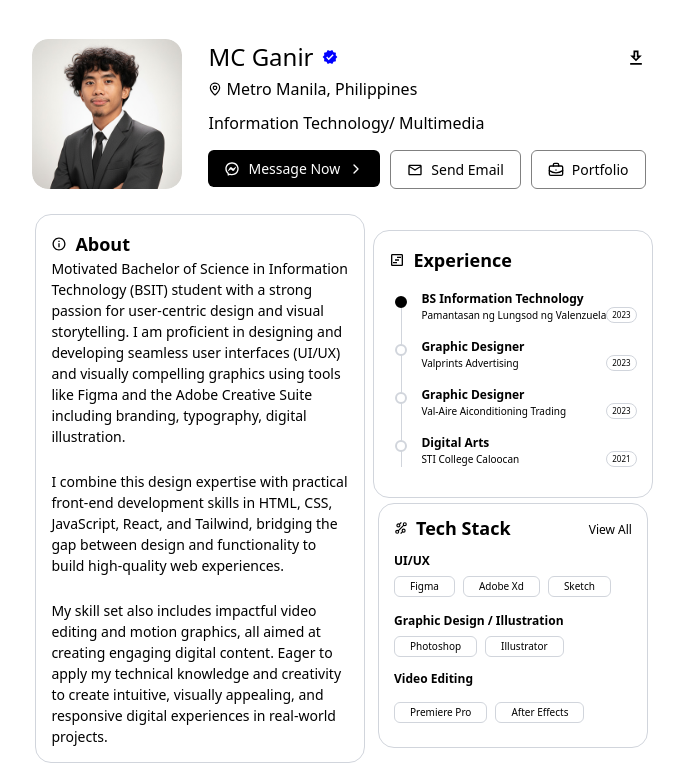
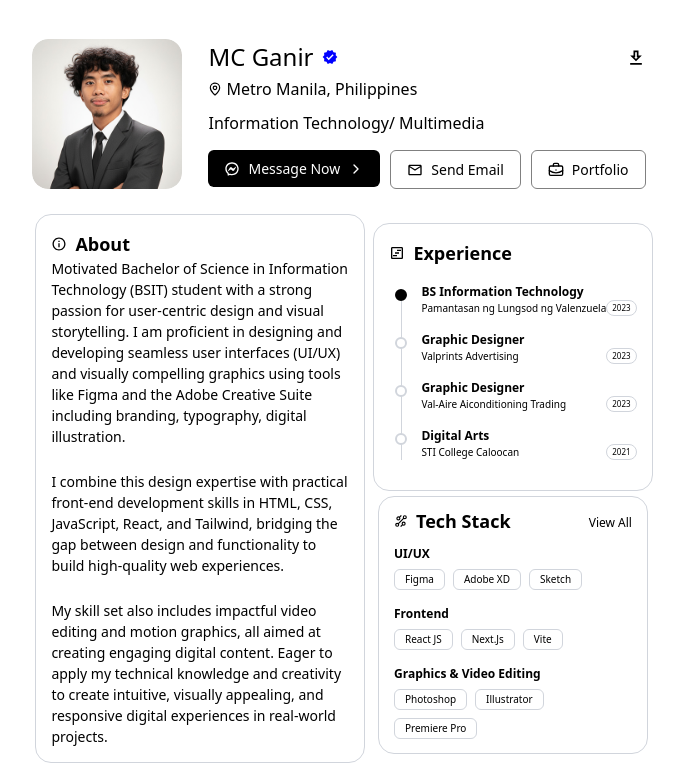
Before and after one commit to mc489/mc489portfolio, a React (Vite) app: page / in a window 1280 px wide. Shown: the top 774 px of the page, without its empty margins (296-980 px from the left). Built offline with nearby package versions, Linux system fonts and the light colour scheme.

Commit message:
efficient code tech stack pt 2

```diff
--- a/index.html
+++ b/index.html
@@ -2,7 +2,7 @@
 <html lang="en">
   <head>
     <meta charset="UTF-8" />
-    <link rel="icon" type="image/jpeg" href="/mcicon192.png " sizes="192x192" />
+    <link rel="icon" type="image/png" href="/mcicon192.png " sizes="192x192" />
     <meta name="viewport" content="width=device-width, initial-scale=1.0" />
     <title>MC Ganir</title>
   </head>
--- a/src/TechStack.jsx
+++ b/src/TechStack.jsx
@@ -15,6 +15,10 @@ function TechStack() {
     const isRetina = useMediaQuery({ query: '(min-resolution: 2dppx)' })
 
     const [showModal, setShowModal] = useState(false);
+    const uiuix = ['Figma', 'Adobe XD', 'Sketch']
+    const FrontEnd = [ 'React JS',  'Next.Js', 'Vite']
+    const creative = ['Photoshop', 'Illustrator', 'Premiere Pro']
+
     return (
 
 
@@ -32,7 +36,7 @@ function TechStack() {
 
                         <div className='flex justify-between items-center'>
                             <div className='flex gap-2 items-center'>
-                                 <GrTechnology size={14} color="black"/>
+                                <GrTechnology size={14} color="black" />
                                 <span className="text-lg font-semibold ">Tech Stack</span>
 
                             </div>
@@ -49,33 +53,36 @@ function TechStack() {
 
                         <div className='mb-[10px] flex gap-2 cursor-pointer w-full rounded-[12px]  '>
 
-                            <div className="items-center px-[15px] py-[2px] flex flex-row items-center gap-2
+
+                            {uiuix.map((design) => (
+                                <span key={design} className='text-[10px] items-center px-[10px] py-[2px] flex flex-row items-center gap-2
                                 rounded-[6px] border-1 border-gray-300  hover:-translate-y-0.5
-                                duration-200">
+                                duration-200">'>{design}
+                                </span>
+
+                            )
 
 
-                                <span className='text-[10px]'> Figma </span>
+                            )}
+
 
                         </div>
 
 
 
-                            <div className="items-center px-[15px]  flex flex-row items-center
-                                rounded-[6px] gap-2 border-1 border-gray-300  hover:-translate-y-0.5
-                                  duration-200">
+                        <div className='mb-[5px]'>
+
+                            <span className='font-semibold text-[12px] '>Frontend</span>
+                        </div>
 
 
-                                <span className='text-[10px]'> Adobe Xd</span>
-
-                            </div>
-                             <div className="items-center px-[15px]  flex flex-row items-center
-                                rounded-[6px] gap-2 border-1 border-gray-300  hover:-translate-y-0.5
-                                  duration-200">
+                        <div className='mb-[10px]  flex gap-2 cursor-pointer w-full rounded-[12px] flex-wrap  '>
 
 
-                                <span className='text-[10px]'> Sketch</span>
-
-                            </div>
+                            {FrontEnd.map((front) => (<span key={front} className='text-[10px] items-center px-[10px] py-[2px] flex flex-row items-center gap-2
+                                rounded-[6px] border-1 border-gray-300  hover:-translate-y-0.5
+                                duration-200">'>{front}</span>
+                            ))}
 
 
 
@@ -83,63 +90,21 @@ function TechStack() {
 
                       <div className='mb-[5px]'>
 
-                            <span className='font-semibold text-[12px] '>Graphic Design / Illustration</span>
+                            <span className='font-semibold text-[12px] '>Graphics & Video Editing</span>
                         </div>
+   <div className='mb-[10px]  flex gap-2 cursor-pointer w-full rounded-[12px] flex-wrap  '>
 
 
-                        <div className='mb-[10px]  flex gap-2 cursor-pointer w-full rounded-[12px] flex-wrap  '>
-
-                            <div className="items-center gap-2 px-[15px] py-[2px] flex flex-row items-center gap-
+                            {creative.map((graphics) => (<span key={graphics} className='text-[10px] items-center px-[10px] py-[2px] flex flex-row items-center gap-2
                                 rounded-[6px] border-1 border-gray-300  hover:-translate-y-0.5
-                                duration-200">
+                                duration-200">'>{graphics}</span>
+                            ))}
 
 
-                                <span className='text-[10px]'> Photoshop </span>
 
                         </div>
 
 
-
-                            <div className="items-center px-[15px] flex flex-row items-center
-                                rounded-[6px] gap-2 border-1 border-gray-300 hover:-translate-y-0.5
-                                  duration-200">
-
-
-                                <span className='text-[10px]'> Illustrator</span>
-
-                            </div>
-
-
- <div className='mb-[5px]'>
-
-                            <span className='font-semibold text-[12px] '>Video Editing</span>
-                        </div>
-
-
-                        <div className='mb-[10px]  flex gap-2 cursor-pointer w-full rounded-[12px] flex-wrap  '>
-
-                            <div className="items-center gap-2 px-[15px] py-[2px] flex flex-row items-center gap-
-                               rounded-[6px] border-1 border-gray-300  hover:-translate-y-0.5
-                                duration-200">
-
-
-                                <span className='text-[10px]'> Premiere Pro </span>
-
-                            </div>
-
-
-
-                            <div className="items-center px-[15px] flex flex-row items-center
-                                rounded-[6px] gap-2 border-1 border-gray-300 hover:-translate-y-0.5
-                                  duration-200">
-
-
-                                <span className='text-[10px]'> After Effects</span>
-
-                            </div> </div>
-
-
-                        </div>
 
                     </div>
                     <AnimatePresence>
@@ -171,7 +136,7 @@ function TechStack() {
 
                         <div className='flex justify-between'>
                             <div className='flex items-center gap-2'>
-                            <GrTechnology size={12} color="black"/>
+                                <GrTechnology size={12} color="black" />
                                 <span className="text-[16px] font-semibold ">Tech Stack</span>
 
                             </div>
@@ -185,109 +150,59 @@ function TechStack() {
 
                         </div>
 
-
  <div className='mb-[10px] flex gap-2 cursor-pointer w-full rounded-[12px]  '>
 
-                            <div className="items-center px-[10px] py-[2px] flex flex-row items-center gap-2
+
+                            {uiuix.map((design) => (
+                                <span key={design} className='text-[12px] items-center px-[10px] py-[2px] flex flex-row items-center gap-2
                                 rounded-[6px] border-1 border-gray-300  hover:-translate-y-0.5
-                                duration-200">
+                                duration-200">'>{design}
+                                </span>
+
+                            )
 
 
-                                <span className='text-[12px]'> Figma </span>
+                            )}
+
 
                         </div>
 
 
 
-                            <div className="items-center px-[10px] py-[2px] flex flex-row items-center gap-2
-                                rounded-[6px] border-1 border-gray-300  hover:-translate-y-0.5
-                                duration-200">
-
-
-
-                                <span className='text-[12px]'> Adobe Xd</span>
-
-                            </div>
-                        </div>
-
                         <div className='mb-[5px]'>
 
-                            <span className='font-semibold text-[14px] '>Graphic Design / Illustration</span>
+                            <span className='font-semibold text-[12px] '>Frontend</span>
                         </div>
 
 
-                        <div className='mb-[10px]  flex gap-2 cursor-pointer w-full rounded-[12px]  '>
-
-                            <div className="items-center px-[10px] py-[2px] flex flex-row items-center gap-2
-                                rounded-[6px] border-1 border-gray-300  hover:-translate-y-0.5
-                                duration-200">
+                        <div className='mb-[10px]  flex gap-2 cursor-pointer w-full rounded-[12px] flex-wrap  '>
 
 
-                                <span className='text-[12px]'> Photoshop </span>
-
-                            </div>
+                            {FrontEnd.map((front) => (<span key={front} className='text-[12px] items-center px-[10px] py-[2px] flex flex-row items-center gap-2
+                                rounded-[6px] border-1 border-gray-300  hover:-translate-y-0.5
+                                duration-200">'>{front}</span>
+                            ))}
 
 
-
-                            <div className="items-center px-[10px] py-[2px] flex flex-row items-center gap-2
-                                rounded-[6px] border-1 border-gray-300  hover:-translate-y-0.5
-                                duration-200">
-
-
-
-                                <span className='text-[12px]'> Illustrator</span>
-
-                            </div>
-
-                            <div className="items-center px-[10px] py-[2px] flex flex-row items-center gap-2
-                                rounded-[6px] border-1 border-gray-300  hover:-translate-y-0.5
-                                duration-200">
-
-
-                                <span className='text-[12px]'> Canva</span>
-
-                            </div>
 
                         </div>
 
                       <div className='mb-[5px]'>
 
-                            <span className='font-semibold text-[14px]'>Video Editing</span>
+                            <span className='font-semibold text-[12px] '>Graphics & Video Editing</span>
                         </div>
+   <div className='mb-[10px]  flex gap-2 cursor-pointer w-full rounded-[12px] flex-wrap  '>
 
 
-                        <div className='flex gap-2  cursor-pointer w-full rounded-[12px]  '>
-                            <div className="items-center px-[10px] py-[2px] flex flex-row items-center gap-2
+                            {creative.map((graphics) => (<span key={graphics} className='text-[12px] items-center px-[10px] py-[2px] flex flex-row items-center gap-2
                                 rounded-[6px] border-1 border-gray-300  hover:-translate-y-0.5
-                                duration-200">
+                                duration-200">'>{graphics}</span>
+                            ))}
 
 
 
-                                <span className='text-[12px]'> Premiere Pro </span>
-
                         </div>
 
-
-
-                            <div className="items-center px-[10px] py-[2px] flex flex-row items-center gap-2
-                                rounded-[6px] border-1 border-gray-300  hover:-translate-y-0.5
-                                duration-200">
-
-
-                                <span className='text-[12px]'> After Effects</span>
-
-                            </div>
-
-                            <div className="items-center px-[10px] py-[2px] flex flex-row items-center gap-2
-                                rounded-[6px] border-1 border-gray-300  hover:-translate-y-0.5
-                                duration-200">
-
-
-                                <span className='text-[12px]'> Capcut</span>
-
-                            </div>
-
-                        </div>
 
                     </div>
 
```
Lines whose indentation alone changed are shown as unchanged.
